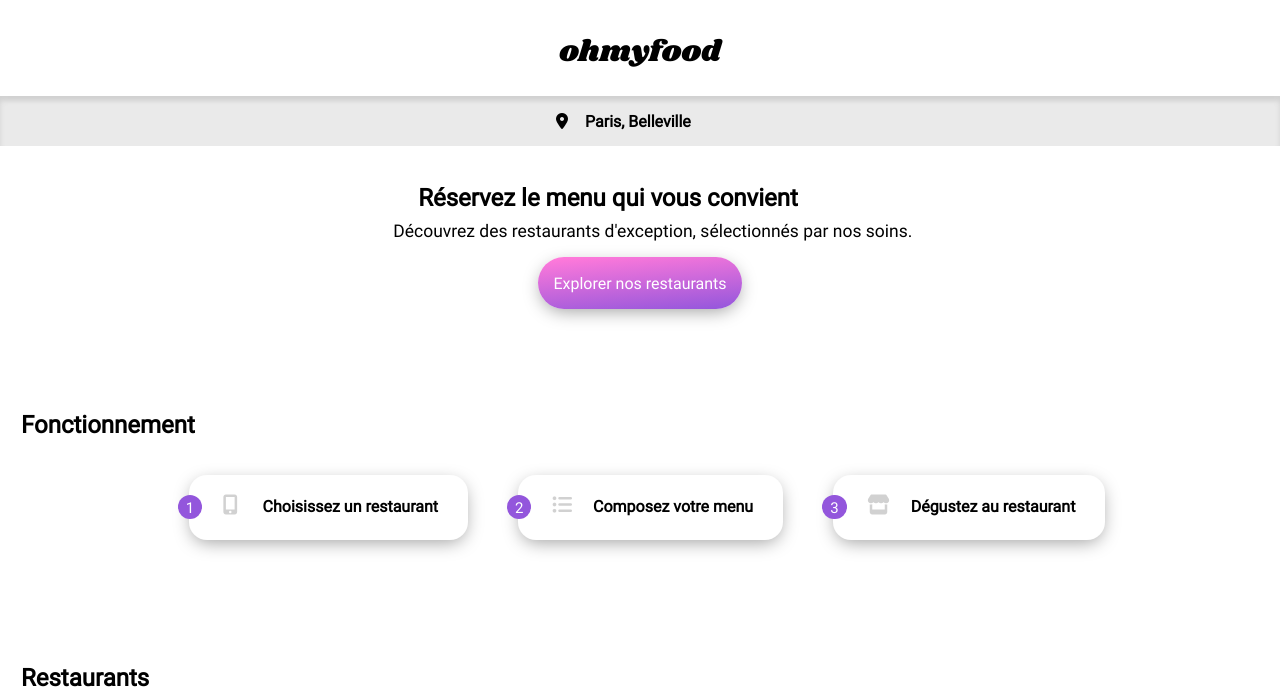
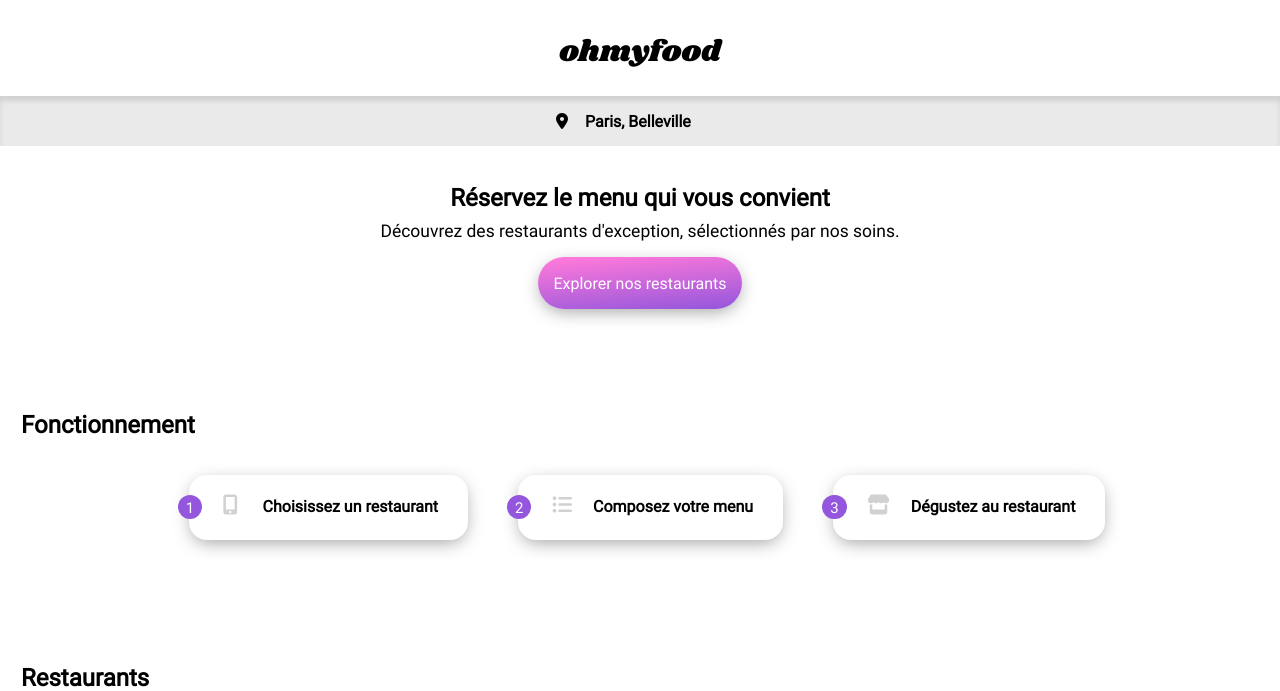
Before and after one commit to fozzini/FlorianFoezon_3_15042021, a website: page index.html in a window 1280 px wide. Shown: the top 691 px of the page. Drawn offline with Linux system fonts and the light colour scheme.

Commit message:
marge title subtitle supprimé

```diff
--- a/sass/Layout/_header.scss
+++ b/sass/Layout/_header.scss
@@ -11,7 +11,6 @@
         font-size:24px;
         text-align: center;
         margin-top:35px;
-        margin-right:5%;
         margin-bottom: 0px;
     }
     &__subtitle{
@@ -19,7 +18,6 @@
         font-size:17.5px;
         font-weight: lighter;
         margin-top: 6px;
-        margin-left: 2%;
         text-align: center;
     }
 }
```
Also changed, not shown: sass/main.css, 1 other file.
